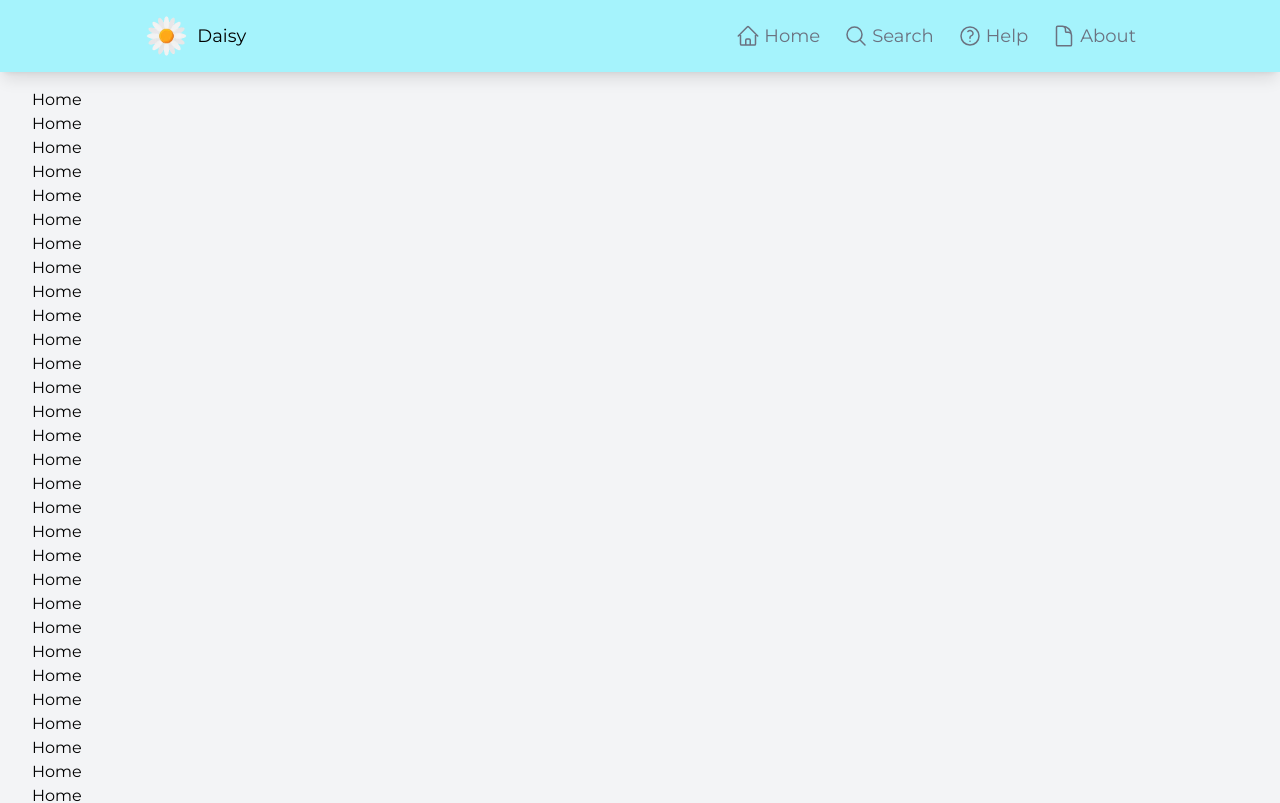
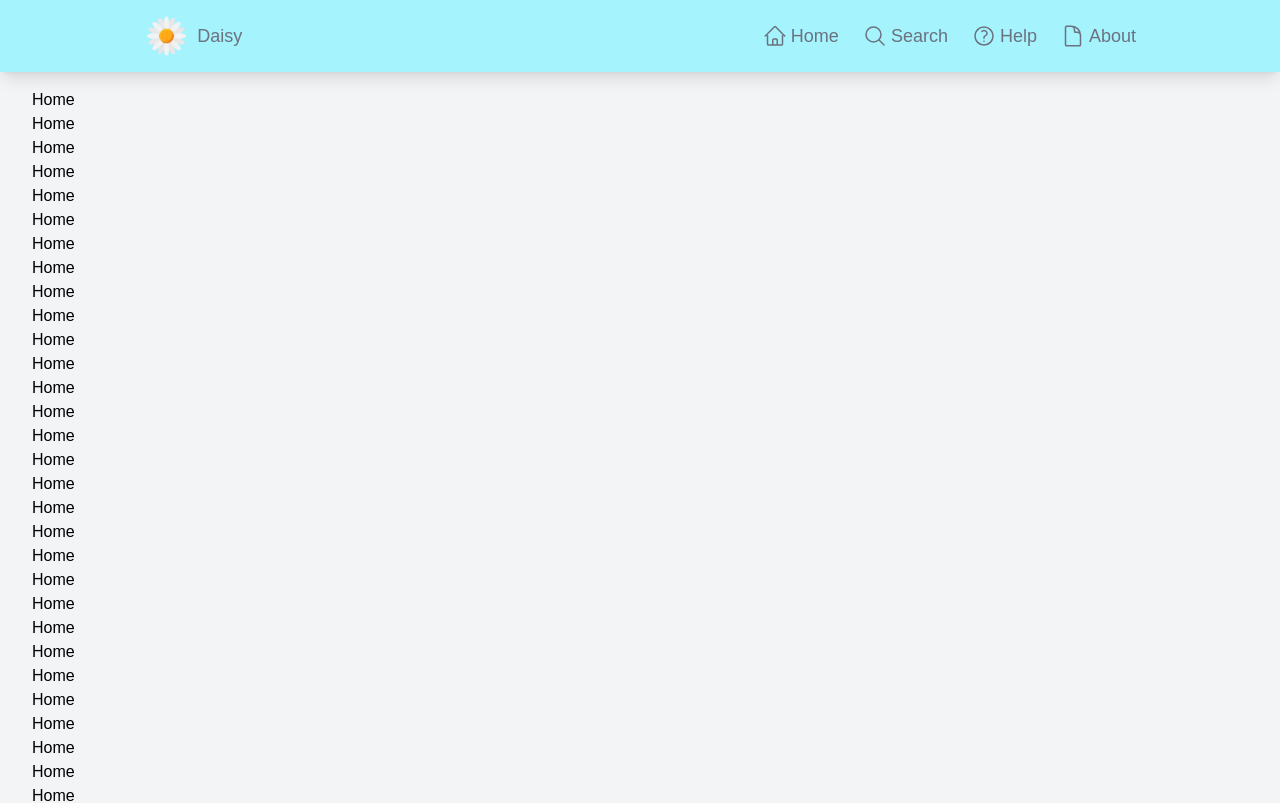
Before and after one commit to iKurito/daisy-web, a React (Vite) app: page /home in a window 1280 px wide. Shown: the top 803 px of the page. Built offline with nearby package versions, Linux system fonts and the light colour scheme.

Commit message:
refactor: rebuild font familiy

```diff
--- a/index.html
+++ b/index.html
@@ -3,10 +3,9 @@
   <head>
     <meta charset="UTF-8" />
     <meta name="viewport" content="width=device-width, initial-scale=1.0" />
-    <link
-      href="https://fonts.googleapis.com/css2?family=Montserrat:wght@300;400&display=swap"
-      rel="stylesheet"
-    />
+    <link rel="preconnect" href="https://fonts.googleapis.com">
+    <link rel="preconnect" href="https://fonts.gstatic.com" crossorigin>
+    <link href="https://fonts.googleapis.com/css2?family=Source+Code+Pro:wght@300;400&display=swap" rel="stylesheet">
     <title>Daisy</title>
   </head>
   <body>
--- a/src/components/Navbar/Navbar.tsx
+++ b/src/components/Navbar/Navbar.tsx
@@ -17,7 +17,7 @@ export function Navbar() {
                 alt="logo"
                 className="h-12"
               />
-              <span className="text-base sm:text-lg">Daisy</span>
+              <span className="text-gray-500 text-base sm:text-lg">Daisy</span>
             </Link>
           </li>
         </ul>
--- a/src/index.css
+++ b/src/index.css
@@ -4,7 +4,7 @@
 
 @layer base {
   html {
-    @apply font-montserrat;
+    @apply font-fredoka;
   }
 }
 
--- a/tailwind.config.cjs
+++ b/tailwind.config.cjs
@@ -3,7 +3,7 @@ module.exports = {
   content: ['./index.html', './src/**/*.{js,ts,jsx,tsx}'],
   theme: {
     fontFamily: {
-      montserrat: ['Montserrat', 'sans-serif'],
+      fredoka: ['Fredoka', 'sans-serif'],
     },
     extend: {
       colors: {
```
